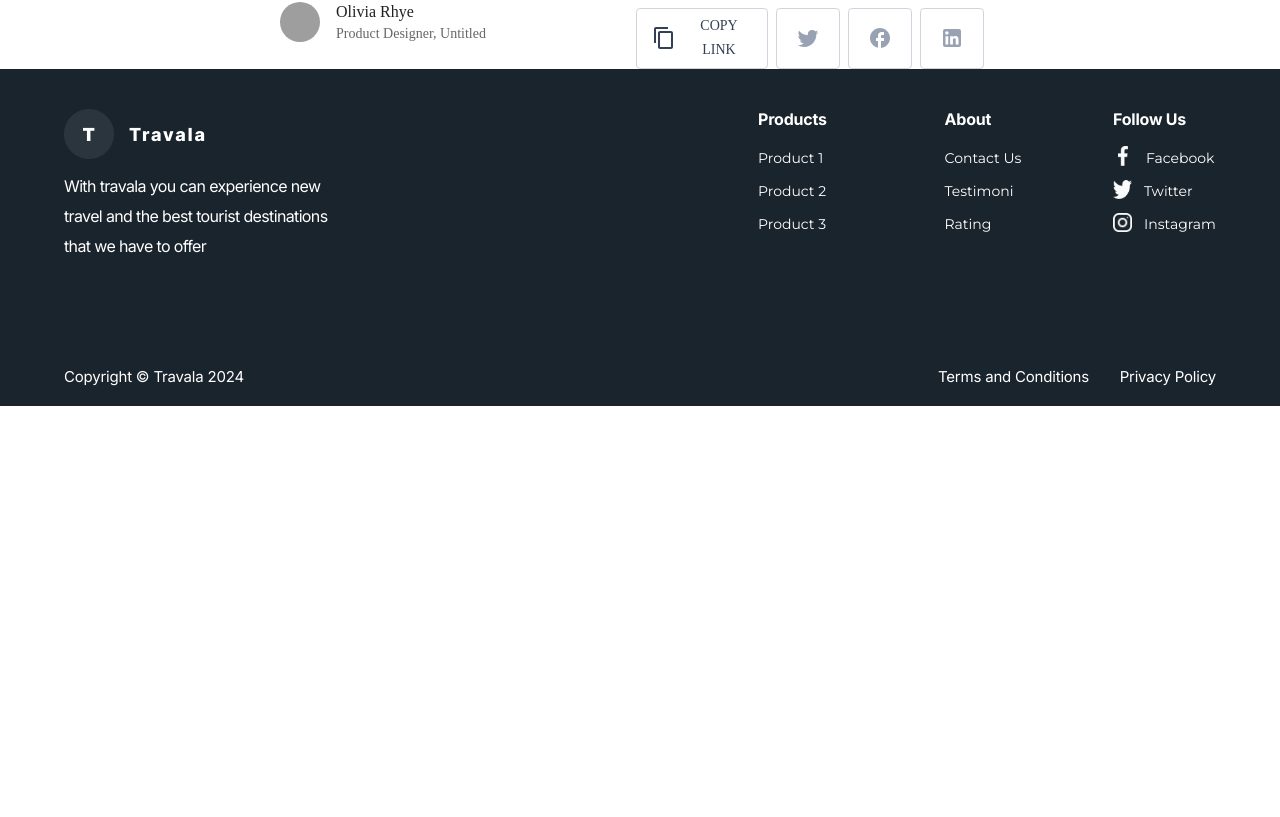
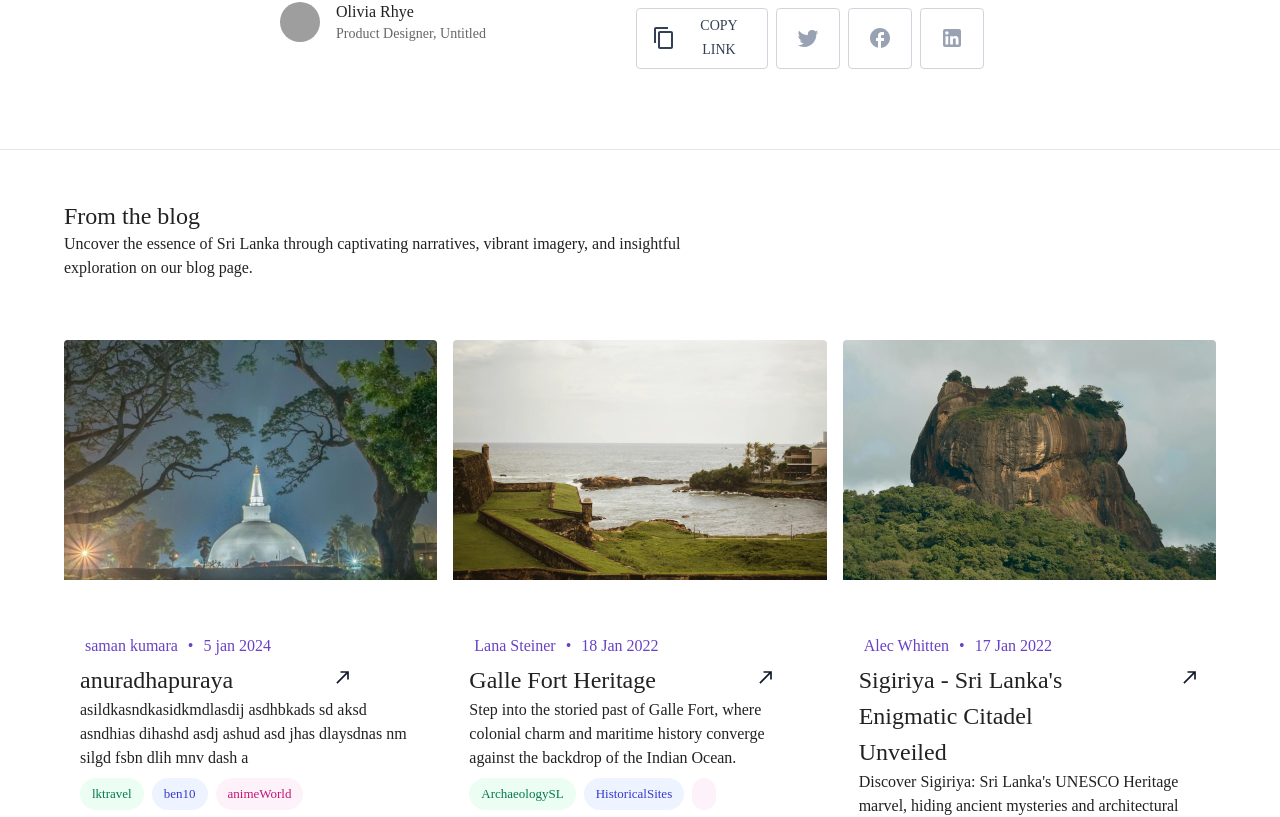
Before and after one commit to Software-Lifecycle-Consultants/slc-open-hms, a Next.js app: page /blog-detail in a window 1280 px wide. Shown: the part 4043-4860 px from the top of the page. Before the commit the page ends 4449 px from the top, so only its background shows below. Built offline with nearby package versions, Linux system fonts and the light colour scheme; grey boxes are pictures that could not be loaded.

Commit message:
Implemented blog cards into the banner detailed page

```diff
--- a/app/blog-detail/page.tsx
+++ b/app/blog-detail/page.tsx
@@ -1,7 +1,10 @@
 "use client";
 import DetailBanner from "@/components/blogDetail/detailBanner";
 import ContentBanner from "@/components/blogDetail/content";
-import { Box, Container, } from "@mui/material";
+import { Box, Container, Grid, Typography,  } from "@mui/material";
+import BlogCard from "@/components/blogPage/blogcard";
+import { blogData, bannerData } from '@/data/blogPage';
+import { blogcontent, } from '@/data/blogDetail';
 export default function blogDetailed(){
     return(
    <>
@@ -23,6 +26,39 @@ export default function blogDetailed(){
       <ContentBanner/>
     </Container>
   </Box>
+  <Box mt={10} mb={5} sx={{
+    backgroundColor: "#FFFFF",
+    width: "100%",
+    borderTop: "0.5px solid #E4E7EC",
+    paddingTop:"50px"
+    }}>
+  <Container>
+  <Typography variant="h5"> {blogcontent.blogcardTitle}</Typography>
+  <Typography sx={{marginRight:{md:"500px"}}}> {blogcontent.blogcardDescription}</Typography>
+</Container>
+</Box>
+ {/* blog cards */}
+ <Box
+        sx={{marginTop:"50px"}}>
+        <Container>
+        <Grid container spacing={2}>
+        {blogData.map((item) => (
+          <Grid key={item.id} item xs={12} sm={6} md={4}>
+            <BlogCard
+              image={item.image}
+              author={item.author}
+              date={item.date}
+              title={item.title}
+              description={item.description}
+              tag={item.tag}
+              tag1= {item.tag1}
+              tag2={item.tag2}
+            />
+          </Grid>
+        ))}
+      </Grid>
+        </Container>
+      </Box>
   </>
 )
 }
--- a/data/blogDetail.ts
+++ b/data/blogDetail.ts
@@ -37,5 +37,7 @@ export const blogcontent = {
         title:"Conclusion",
         paragraph:"Sigiriya stands as a testament to the ingenuity, creativity, and resilience of its creators. From its awe-inspiring architecture to its enigmatic frescoes, every aspect of this ancient citadel tells a story of a bygone era. As visitors ascend its rockyheights and explore its hidden wonders, they are transported back in time, unraveling the mysteries of a civilization long past. Sigiriya is more than just a tourist attraction; it is a living testament to the enduring legacy of Sri Lanka's rich cultural heritage.",
         paragraph1:" So, if you ever find yourself in the pearl of the Indian Ocean, be sure to make the journey to Sigiriya and experience the magic of this ancient wonder for yourself.",
-    }
+    },
+    blogcardTitle:"From the blog",
+    blogcardDescription:"Uncover the essence of Sri Lanka through captivating narratives, vibrant imagery, and insightful exploration on our blog page.",
 }
```
